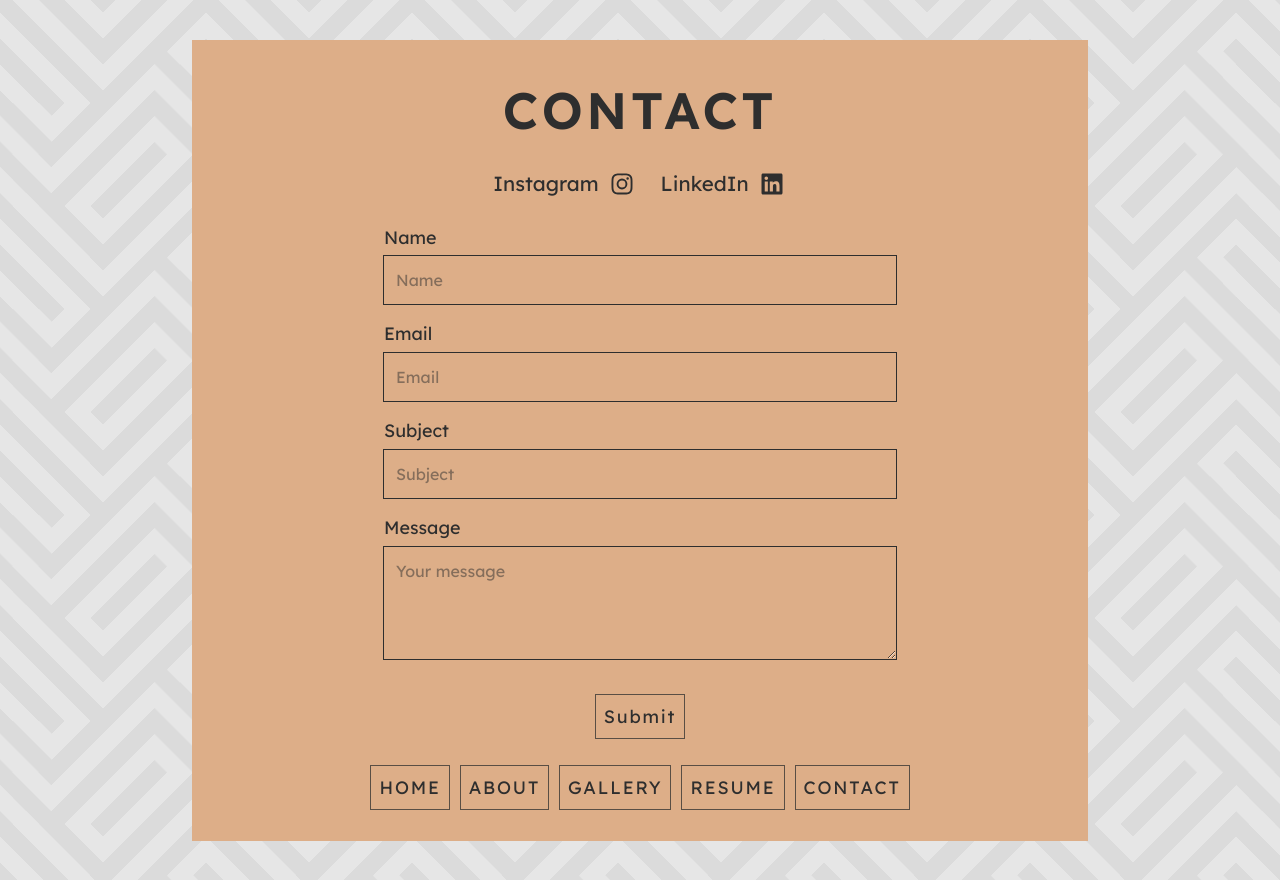
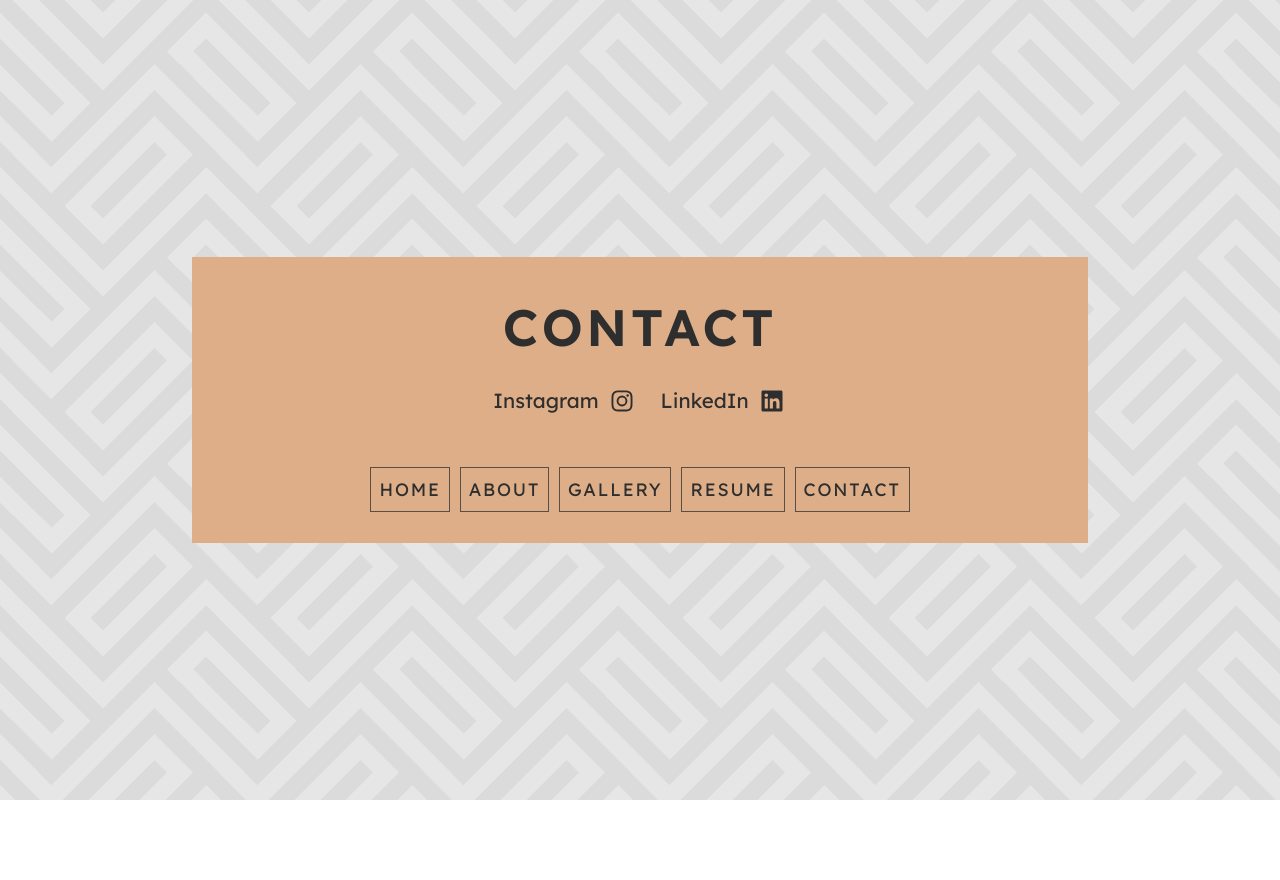
Before and after one commit to laisammy/portfoliowch, a React (Vite) app: page /contact in a window 1280 px wide. After the commit the page ends 800 px from the top, so only its background shows below. Built offline with nearby package versions, Linux system fonts and the light colour scheme.

Commit message:
Modifiy contact form

```diff
--- a/src/contact.jsx
+++ b/src/contact.jsx
@@ -26,7 +26,7 @@
                         </a>
                     </div>
 
-                    <div className="flex flex-row justify-center items-center w-full">
+                    {/* <div className="flex flex-row justify-center items-center w-full">
                         <form className="w-full max-w-lg">
 
                             <div className="flex flex-col">
@@ -81,7 +81,7 @@
                             </div>
 
                         </form>
-                    </div>
+                    </div> */}
 
                     <div id="Navigation" className="mt-7 flex flex-wrap gap-3 text-[clamp(0.9rem,1.4vw,1.2rem)]">
                         <Link to="/" className="outline-1 outline-text/75 p-2 tracking-widest hover:bg-hover">
```
